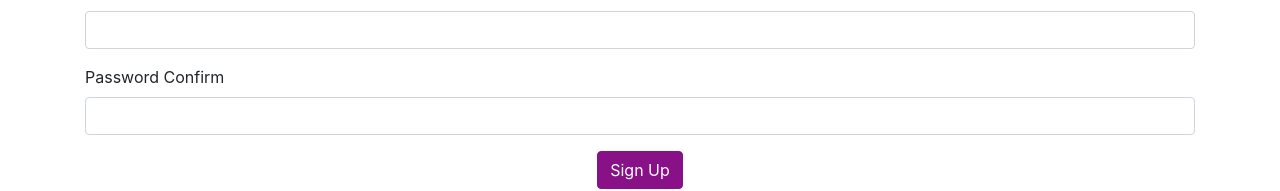
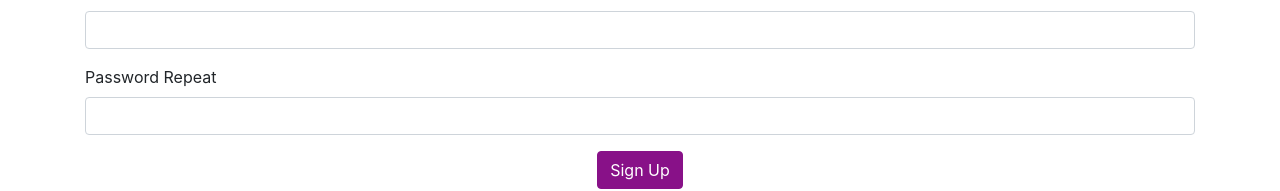
Before and after one commit to BerkayKulak/React-Hoaxify-Project, a React (Create React App) app: page / in a window 1280 px wide. Shown: the part 249-440 px from the top of the page. Built offline with nearby package versions, Linux system fonts and the light colour scheme.

Commit message:
UserSignupPage.js

```diff
--- a/src/pages/UserSignupPage.js
+++ b/src/pages/UserSignupPage.js
@@ -15,6 +15,15 @@ class UserSignupPage extends React.Component {
     const { name, value } = event.target;
     const errors = { ...this.state.errors };
     errors[name] = undefined;
+    if (name === "password" || name === "passwordRepeat") {
+      if (name === "password" && value !== this.state.passwordRepeat) {
+        errors.passwordRepeat = "Password mismatch";
+      } else if (name === "passwordRepeat" && value !== this.state.password) {
+        errors.passwordRepeat = "Password mismatch";
+      } else {
+        errors.passwordRepeat = undefined;
+      }
+    }
     this.setState({
       [name]: value,
       errors,
@@ -24,7 +33,7 @@ class UserSignupPage extends React.Component {
   onClickSignup = async (event) => {
     event.preventDefault();
 
-    const { username, displayName, password } = this.state;
+    const { username, displayName, password, passwordRepeat } = this.state;
 
     const body = {
       username,
@@ -52,7 +61,7 @@ class UserSignupPage extends React.Component {
 
   render() {
     const { errors } = this.state;
-    const { username, displayName,password } = errors;
+    const { username, displayName, password, passwordRepeat } = errors;
     return (
       <div className="container">
         <form>
@@ -69,27 +78,27 @@ class UserSignupPage extends React.Component {
             error={displayName}
             onChange={this.onChange}
           />
-             <Input
+          <Input
             name="password"
             label="Password"
             error={password}
             onChange={this.onChange}
             type="password"
           />
-          <div className="form-group">
-            <label>Password Confirm</label>
-            <input
-              className="form-control"
-              name="passwordRepeat"
-              onChange={this.onChange}
-              type="password"
-            />
-          </div>
+          <Input
+            name="passwordRepeat"
+            label="Password Repeat"
+            error={passwordRepeat}
+            onChange={this.onChange}
+            type="password"
+          />
           <div className="text-center">
             <button
               className="btn btn-primary"
               onClick={this.onClickSignup}
-              disabled={this.state.pendingApiCall}
+              disabled={
+                this.state.pendingApiCall || passwordRepeat !== undefined
+              }
             >
               {this.state.pendingApiCall ? (
                 <span className="spinner-border spinner-border-sm"></span>
```
